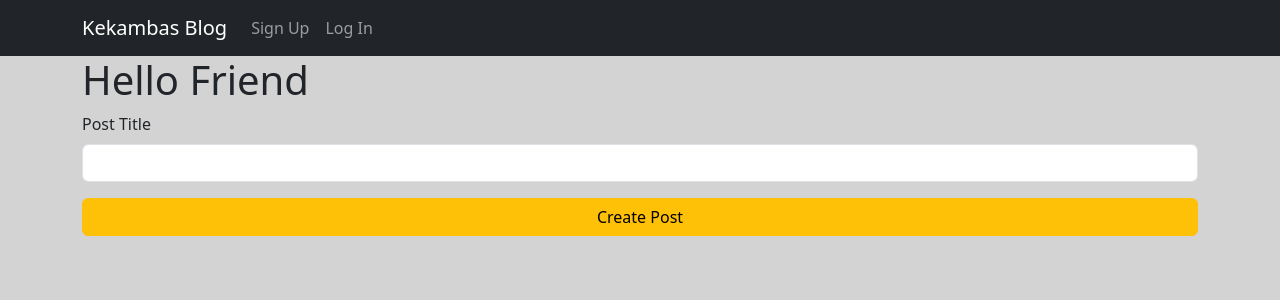
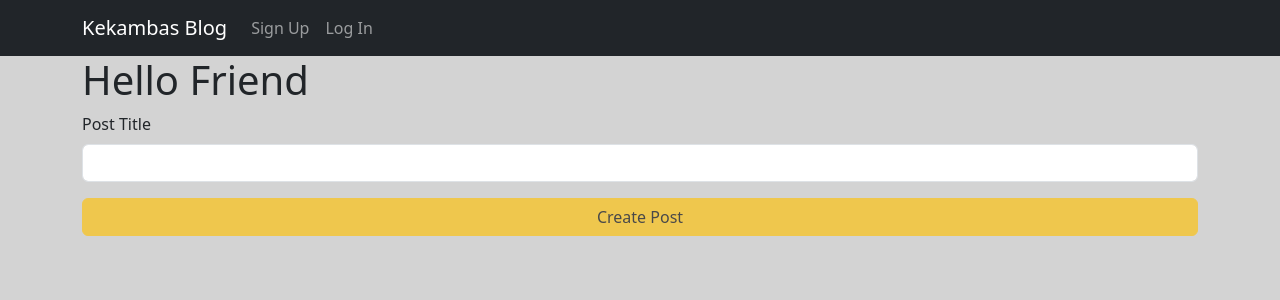
Before and after one commit to bstanton773/kekambas-125_react_blog, a React (Vite) app: page / in a window 1280 px wide. Shown: the top 300 px of the page. Built offline with nearby package versions, Linux system fonts and the light colour scheme.

Commit message:
Only allow logged in users to create post

```diff
--- a/src/components/PostForm.tsx
+++ b/src/components/PostForm.tsx
@@ -9,15 +9,16 @@ type Post = {
 type PostFormProps = {
     handleChange: (e:React.ChangeEvent<HTMLInputElement>) => void,
     handleSubmit: (e:React.FormEvent) => void,
-    newPost: Post
+    newPost: Post,
+    isLoggedIn: boolean
 }
 
-export default function PostForm({ handleChange, handleSubmit, newPost }: PostFormProps) {
+export default function PostForm({ handleChange, handleSubmit, newPost, isLoggedIn }: PostFormProps) {
     return (
         <Form onSubmit={handleSubmit}>
             <Form.Label>Post Title</Form.Label>
             <Form.Control name='title' onChange={handleChange} value={newPost.title} />
-            <Button className='mt-3 w-100' variant='warning' type='submit'>Create Post</Button>
+            <Button className='mt-3 w-100' variant='warning' type='submit' disabled={!isLoggedIn}>Create Post</Button>
         </Form>
     )
 }
--- a/src/views/Home.tsx
+++ b/src/views/Home.tsx
@@ -32,7 +32,7 @@ export default function Home({ isLoggedIn }: HomeProps) {
     return (
         <>
             <h1>Hello {isLoggedIn ? name : 'Friend'}</h1>
-            <PostForm handleChange={handleInputChange} handleSubmit={handleFormSubmit} newPost={newPost}/>
+            <PostForm handleChange={handleInputChange} handleSubmit={handleFormSubmit} newPost={newPost} isLoggedIn={isLoggedIn}/>
             {isLoggedIn && posts.map( p => <PostCard post={p}  key={p.id}/> )}
         </>
     )
```
